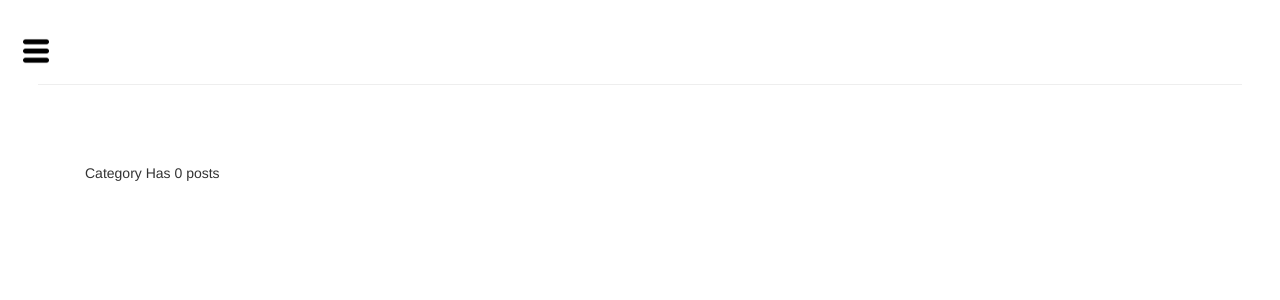
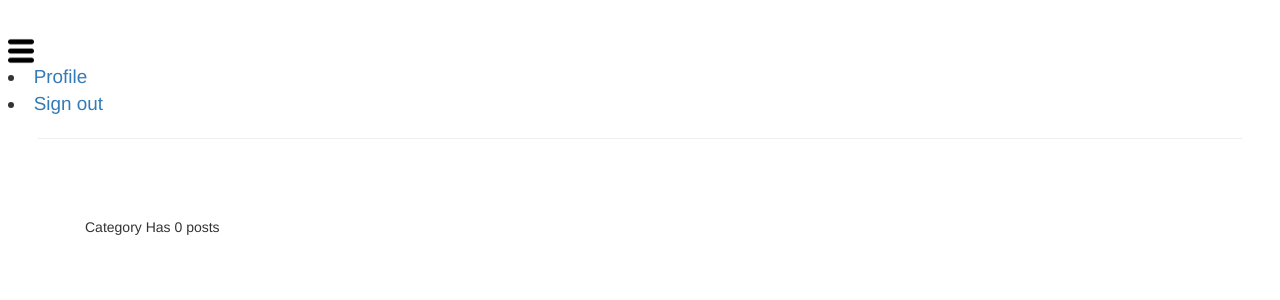
Before and after one commit to Charity-Mutembei/FLASK-IIIW, a Flask app: page /pitches in a window 1280 px wide. Shown: the top 300 px of the page. Run offline with Flask 2, Linux system fonts and the light colour scheme; the visitor is signed in with stand-in values (Sample User, id 1); data comes from the database, SQL or seed files in the repository; data that the repository does not hold is empty; some libraries are stand-ins or nearby versions.

Commit message:
Feat: Navbar added profile and signout links/sections

```diff
--- a/app/templates/navbar.html
+++ b/app/templates/navbar.html
@@ -9,6 +9,8 @@
 </head>
 <body>
     <div class="class" style="overflow: hidden; padding: 1cm">
+        <div class="row">
+            <div class="col">
                 <div id="mySidenav" class="sidenav">
                     <a href="javascript:void(0)" class="closebtn" onclick="closeNav()">&times;</a>
                     <a href="/registration">Register</a>
@@ -22,17 +24,40 @@
                             <span onclick="openNav()"><img src="/app/static/icons/menu-button-of-three-horizontal-lines.png"
                                         style=" height: 0.7cm;" alt=""></span>
                         </div>
-                <!-- <div class="col">
-                    <p style="color: black;"><img src="/app/static/icons/user.png"
-                            style="width: 1cm; height:1cm;">Log in</p>
+                    </div>
+
+                </div>
             </div>
             <div class="col">
-                    <p style="color: black;"><img src="/app/static/icons/user2.png"
-                            style="width: 1cm; height: 1cm; " alt=""> Sign in</p>
-                </div> -->
+                <div class="main">
+                    <div class="check">
+                        <div class="row" style="font-size: 0.5cm;">
+                            {% if current_user.is_authenticated %}
+                            <div class="col">
+                                <li><a href="{{url_for('main.profile',uname=current_user.username)}}">Profile</a></li>
+                            </div>
+                            <div class="col">
+                                <li><a href="{{url_for('auth.logout')}}">Sign out</a></li>
+                            </div>
+
+                            {%else%}
+                            <div class="col">
+                                <li><a href="{{url_for('auth.login')}}">Sign in</a></li>
+                            </div>
+
+
+
+
+                            {%endif%}
+                        </div>
+                    </div>
+
+                </div>
+
+            </div>
         </div>
         <hr>
-        </div>
+
     </div>
 
     <script src="/app/static/navbar.js"></script>
```
Also changed, not shown: app/templates/profile.html (deleted, +0 -16 lines), app/templates/profile/profile.html (added, +51 -0 lines), app/templates/profile/update.html (added, +8 -0 lines). Lines whose indentation alone changed are shown as unchanged.
